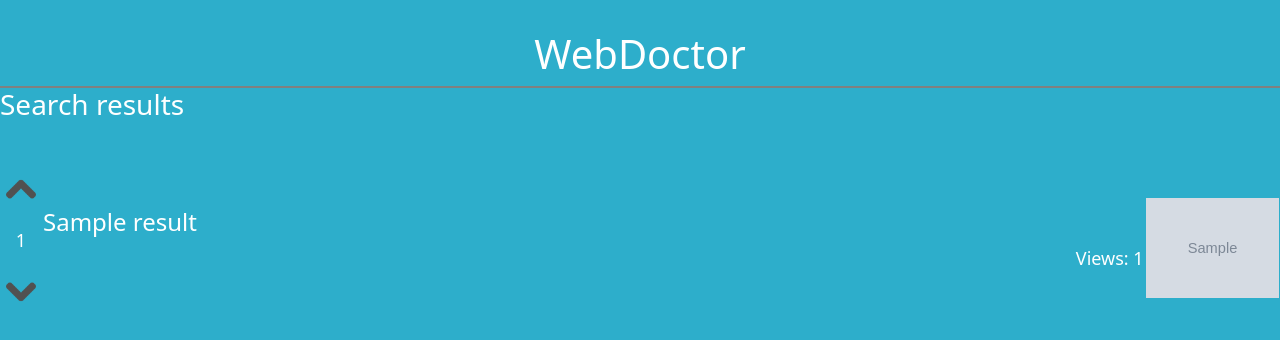
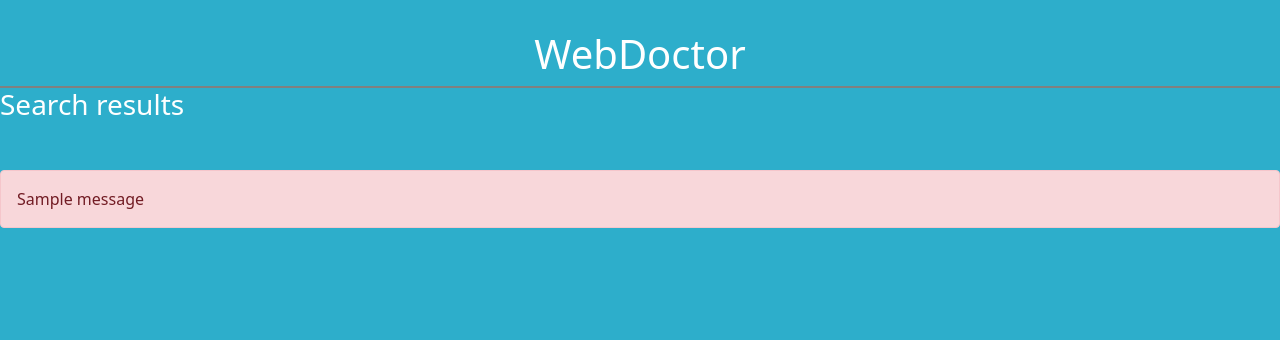
Before and after one commit to keresztenymarcell/webdoctor, a Flask app: template templates/results.html in a window 1280 px wide. Shown: the part 90-430 px from the top of the page. Run offline with Flask 2, Linux system fonts and the light colour scheme; the template is opened without the code that fills it: most values are stand-ins (such as "Sample title", 1, 10 or a date in 2020); grey boxes marked "Sample" are stand-in pictures; one stand-in notice (Sample message) is shown; some libraries are stand-ins or nearby versions.

Commit message:
Fix search function and display at all levels

```diff
--- a/server.py
+++ b/server.py
@@ -241,11 +241,19 @@ def search_page():
     tag_type = 'mark'
 
     if search_phrase:
-        result = dh_general.search_table(search_phrase)
-        if len(result) != 0:
-            result = dh_python_files.highlight_search_phrase(result, search_phrase, tag_type)
-
-        return render_template('results.html', results=result, phrase=search_phrase, tag_type=tag_type)
+        found_q = dh_general.search_question_table(search_phrase)
+        found_a = dh_general.search_answer_table(search_phrase)
+        if len(found_q) != 0:
+            found_q = dh_python_files.highlight_search_phrase(found_q, search_phrase, tag_type)
+            found_q_ids = dh_python_files.make_id_list(found_q)
+        if len(found_a) != 0:
+            found_a = dh_python_files.highlight_search_phrase(found_a, search_phrase, tag_type)
+            found_a_ids = dh_python_files.make_id_list(found_q)
+        if len(found_q) == 0 and len(found_a) == 0:
+            flash('No results found.')
+        all_q = dh_data.get_all_data('question', 'submission_time', 'desc')
+        all_q_ids = dh_python_files.make_id_list(found_q)
+        return render_template('results.html', questions=all_q, found_questions=found_q, found_answers=found_a, tag_type=tag_type, q_ids=found_q_ids, a_ids=found_a_ids, all_q_ids=all_q_ids)
     return redirect('/list')
 
 
--- a/templates/results.html
+++ b/templates/results.html
@@ -26,58 +26,105 @@
 
     </p>
     </form>
-    {% if results|length != 0 %}
-        {% for result in results %}
+    {% if get_flashed_messages() %}
+        <div class="alert alert-danger d-flex align-items-center" role="alert">
+        <div>
+           {% for message in get_flashed_messages() %}
+                {{ message }}
+             {%  endfor %}
+        </div>
+
+    {% else %}
         <table>
-                {% if result.title %}
+            {% for question in found_questions %}
                 <tr>
                     <td>
-                        <p><a href="/question/{{ result.q_id }}/vote_up"><img class="up_arrow" src="/static/icons/arrow.png" alt="up-vote" width="40" height="40"  ></a></p>
-                        <p style="text-align: center">{{ result.q_vote_number }}</p>
-                        <p><a href="/question/{{ result.q_id }}/vote_down"><img class="down_arrow" src="/static/icons/arrow.png" alt="down-vote" width="40" height="40"></a></p>
+                    <p><a href="/question/{{ question.id }}/vote_up"><img class="up_arrow" src="/static/icons/arrow.png" alt="up-vote" width="40" height="40"  ></a></p>
+                    <p style="text-align: center">{{ question.vote_number }}</p>
+                    <p><a href="/question/{{ question.id }}/vote_down"><img class="down_arrow" src="/static/icons/arrow.png" alt="down-vote" width="40" height="40"></a></p>
                     </td>
 
                     <td style="width: 100%">
-                            <h4> {{ result.title | safe }}</h4>
-                        {% if tag_type in result.q_message %}
-                            <p>{{ result.q_message | safe }}</p>
+                        <h4> {{ question.title | safe }}</h4>
+                    {% if tag_type in question.message %}
+                        <p>{{ question.message | safe }}</p>
                     {% endif %}
                     <p style="text-align: right">
-                            Views: {{ result.view_number }}</p>
+                        Views: {{ question.view_number }}</p>
                     </td>
                     <td style="width: 100%">
-                            {% if result.q_image  %}
-                                    <img class="whysobig" src="/static/pictures/question_pictures/{{ result.q_image }}" width="200" alt="some picture">
+                        {% if question.image  %}
+                                <img class="whysobig" src="/static/pictures/question_pictures/{{ question.image }}" width="200" alt="some picture">
+                            {% endif %}
+                    </td>
+                </tr>
+
+                {% for answer in found_answers %}
+                    {% if answer.question_id == question.id %}
+                        <tr>
+                            <td>
+                            <p><a href="/answer/{{ answer.id }}/vote_up"><img class="up_arrow" src="/static/icons/arrow.png" alt="up-vote" width="40" height="40"  ></a></p>
+                            <p>{{ answer.vote_number }}</p>
+                            <p><a href="/answer/{{ answer.id }}/vote_down"><img class="down_arrow" src="/static/icons/arrow.png" alt="down-vote" width="40" height="40"></a></p>
+                            </td>
+                            <td ><p class="tab"><strong>{{ answer.message | safe }}</strong></p></td>
+                            <td style="text-align: center">
+                            {% if answer.image %}
+                                <img class="whysobig" src="/static/pictures/answer_pictures/{{ answer.image }}" width="200" alt="some picture">
                             {% endif %}
                             </td>
                         </tr>
                     {% endif %}
+                {% endfor %}
+            {% endfor %}
 
-                {% if result.a_message %}
-                    {% if tag_type in result.a_message %}
+            {% for answer in found_answers %}
+                {% if answer.question_id not in q_ids %}
+                    {% for question in questions %}
+                        {% if answer.question_id == question.id %}
                             <tr>
                                 <td>
-                            <p><a href="/answer/{{ result.a_id }}/vote_up"><img class="up_arrow" src="/static/icons/arrow.png" alt="up-vote" width="40" height="40"  ></a></p>
-                            <p>{{ result.a_vote_number }}</p>
-                            <p><a href="/answer/{{ result.a_id }}/vote_down"><img class="down_arrow" src="/static/icons/arrow.png" alt="down-vote" width="40" height="40"></a></p>
+                                <p><a href="/question/{{ question.id }}/vote_up"><img class="up_arrow" src="/static/icons/arrow.png" alt="up-vote" width="40" height="40"  ></a></p>
+                                <p style="text-align: center">{{ question.vote_number }}</p>
+                                <p><a href="/question/{{ question.id }}/vote_down"><img class="down_arrow" src="/static/icons/arrow.png" alt="down-vote" width="40" height="40"></a></p>
                                 </td>
-                            <td ><p class="tab"><strong>{{ result.a_message | safe }}</strong></p></td>
+
+                                <td style="width: 100%">
+                                    <h4> {{ question.title | safe }}</h4>
+
+                                <p style="text-align: right">
+                                    Views: {{ question.view_number }}</p>
+                                </td>
+                                <td style="width: 100%">
+                                    {% if question.image  %}
+                                            <img class="whysobig" src="/static/pictures/question_pictures/{{ question.image }}" width="200" alt="some picture">
+                                        {% endif %}
+                                </td>
+                            </tr>
+                            <tr>
+                                <td>
+                                <p><a href="/answer/{{ answer.id }}/vote_up"><img class="up_arrow" src="/static/icons/arrow.png" alt="up-vote" width="40" height="40"  ></a></p>
+                                <p>{{ answer.vote_number }}</p>
+                                <p><a href="/answer/{{ answer.id }}/vote_down"><img class="down_arrow" src="/static/icons/arrow.png" alt="down-vote" width="40" height="40"></a></p>
+                                </td>
+                                <td ><p class="tab"><strong>{{ answer.message | safe }}</strong></p></td>
                                 <td style="text-align: center">
-                            {% if result.a_image  %}
-                                <img class="whysobig" src="/static/pictures/answer_pictures/{{ result.a_image }}" width="200" alt="some picture">
+                                {% if answer.image %}
+                                    <img class="whysobig" src="/static/pictures/answer_pictures/{{ answer.image }}" width="200" alt="some picture">
                                 {% endif %}
                                 </td>
                             </tr>
                         {% endif %}
+                    {% endfor %}
                 {% endif %}
+            {% endfor %}
         </table>
-        {% endfor %}
-    {% else %}
-        <tr>
-            <td>
-                <p>No results found.</p>
-            </td>
-        </tr>
     {% endif %}
 
+
+
+
+
+
+
 {% endblock%}
```
Also changed, not shown: dh_general.py (+16 -19 lines), dh_python_files.py (+16 -15 lines). Lines whose indentation alone changed are shown as unchanged.
